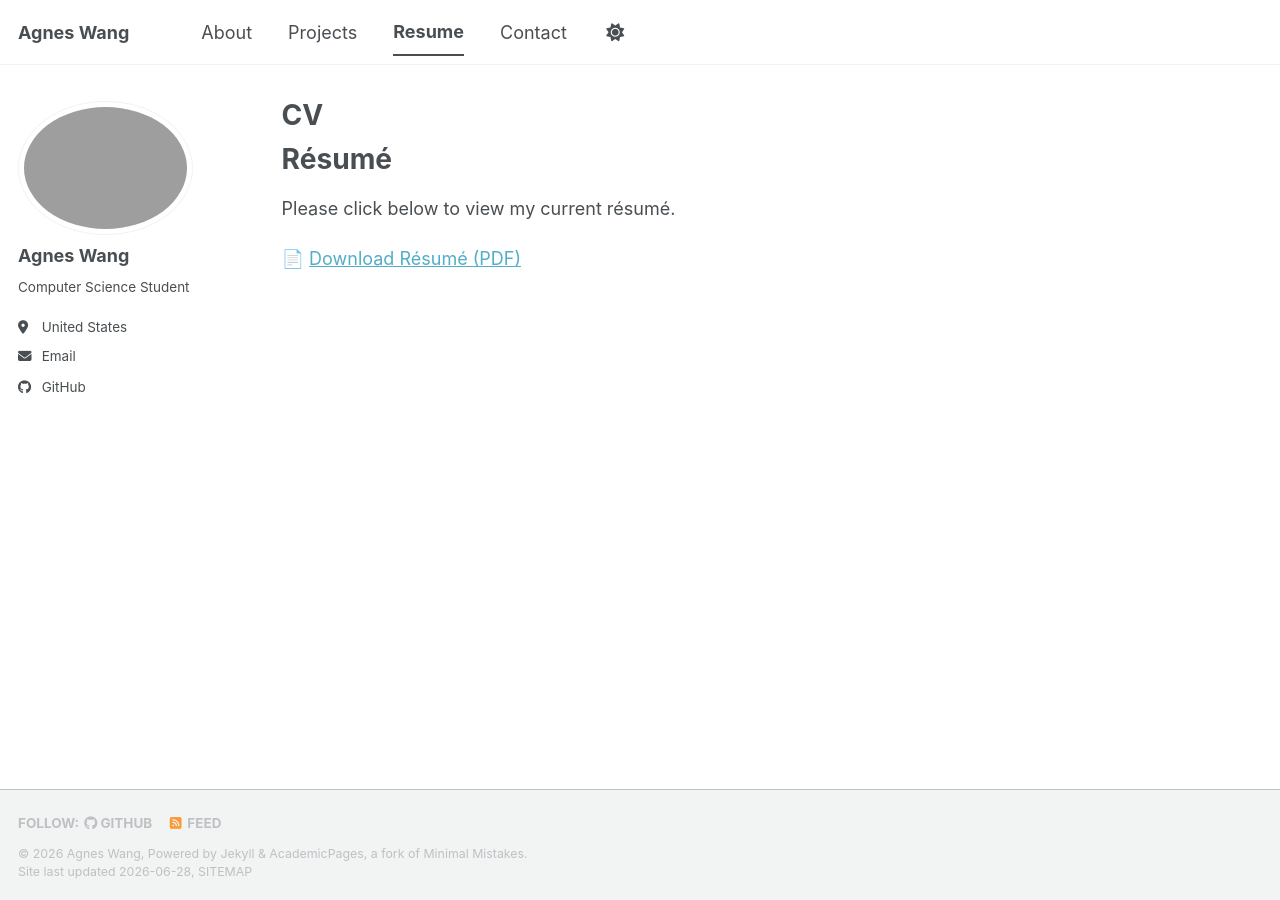
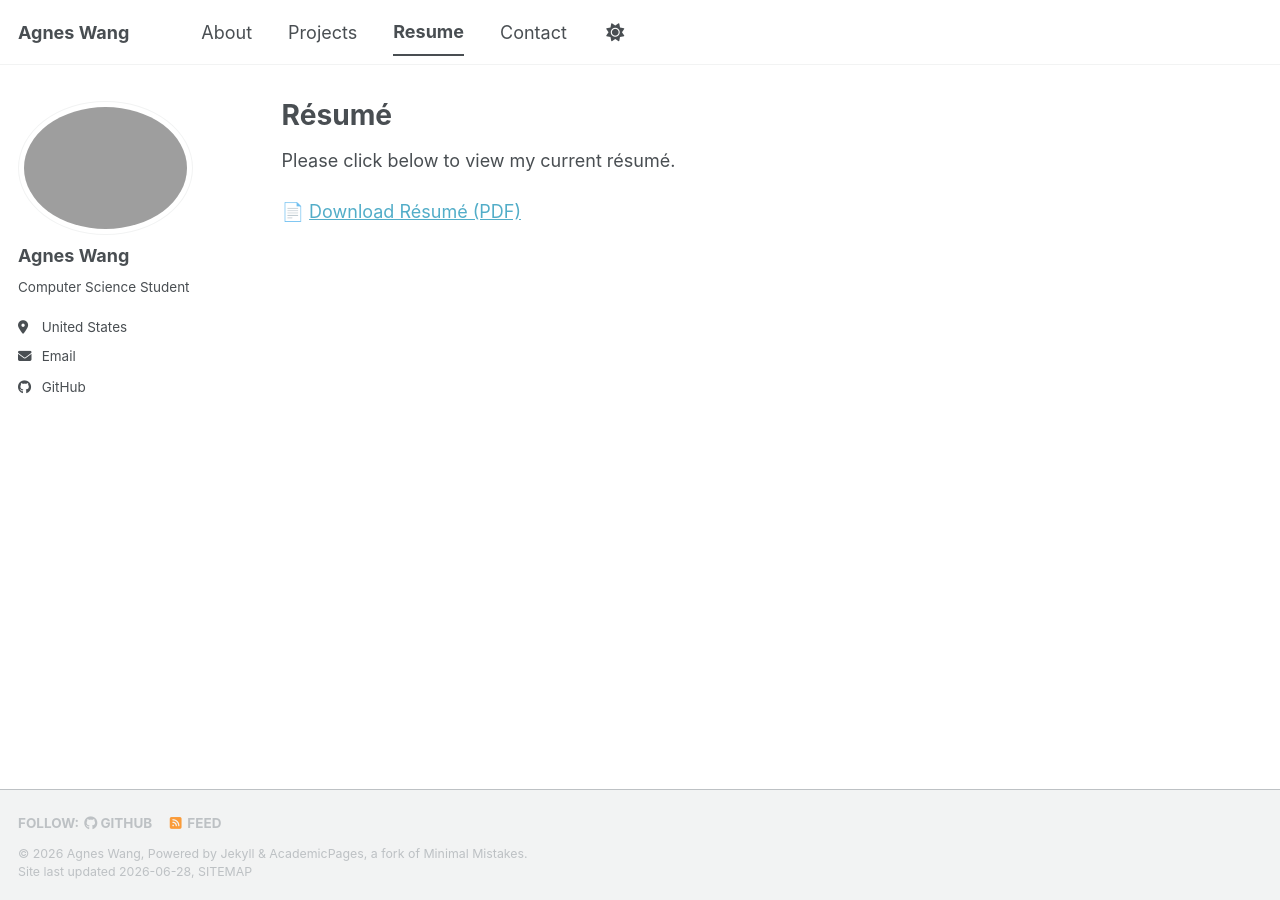
Before and after one commit to agneswang42/agneswang42.github.io, a Jekyll site: the page built from _pages/cv.md, in a window 1280 px wide. Built offline with Jekyll 4.4.1, drawn with Linux system fonts in a browser that asks for light colours; a style sheet for code colours, icons or effects is not loaded.

```diff
--- a/_pages/cv.md
+++ b/_pages/cv.md
@@ -1,6 +1,6 @@
 ---
 layout: archive
-title: "CV"
+title: "Résumé"
 permalink: /cv/
 author_profile: true
 redirect_from:
```
Also changed, not shown: other parts of _pages/cv.md (+0 -2 lines).
